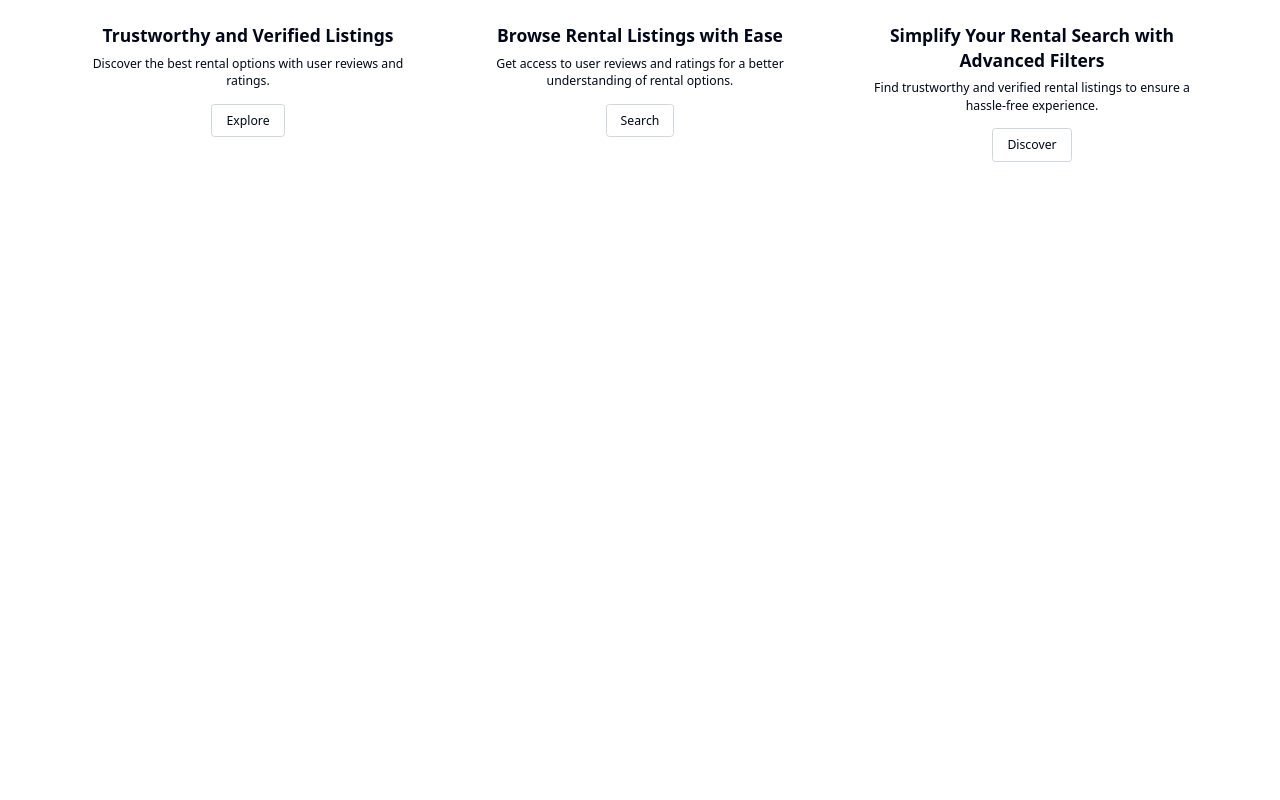
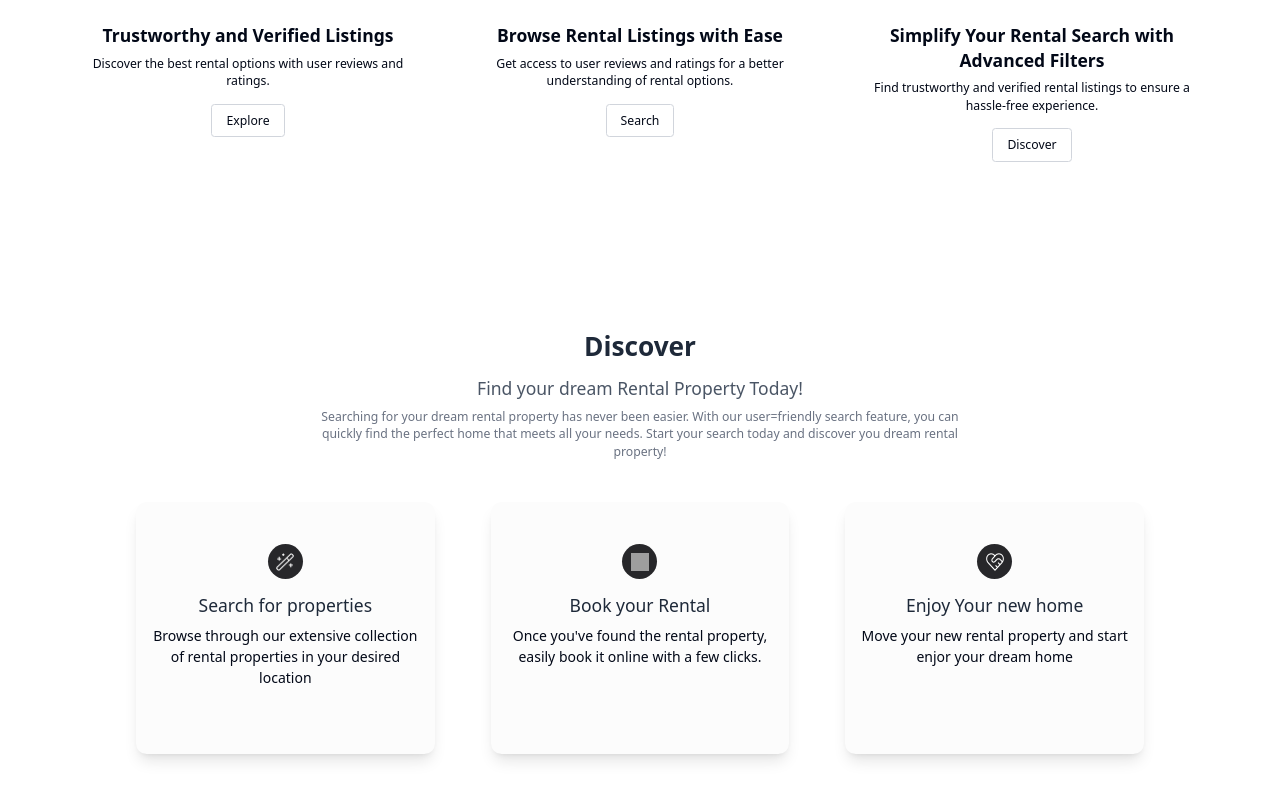
Before and after one commit to Nasir-buddy/real-state-next-application, a Next.js app in the folder client/: page /landing in a window 1280 px wide. Shown: the part 1200-2000 px from the top of the page. Before the commit the page ends 1446 px from the top, so only its background shows below. Built offline with nearby package versions, Linux system fonts and the light colour scheme; no server answers; grey boxes are pictures that could not be loaded.

Commit message:
completed the discover section

```diff
--- /dev/null
+++ b/client/src/app/(nondashboard)/landing/DiscoverSection.tsx
@@ -0,0 +1,99 @@
+"use client";
+import React from "react";
+import { motion } from "framer-motion";
+import Image from "next/image";
+import Link from "next/link";
+
+const DiscoverSection = () => {
+    const containerVariants = {
+        hidden: { opacity: 0 },
+        visible: {
+            opacity: 1,
+            transition: {
+                staggerChildren: 0.2,
+            },
+        },
+    };
+
+    const itemVariants = {
+        hidden: { opacity: 0, y: 20 },
+        visible: { opacity: 1, y: 0 },
+    };
+
+    return (
+        <motion.div
+            initial="hidden"
+            whileInView="visible"
+            viewport={{ once: true, amount: 0.8 }}
+            variants={containerVariants}
+            className="py-12 bg-white mb-16"
+        >
+            <div className="max-w-6xl xl:max-w-7xl mx-auto sm:px-8 lg:px-12 xl:px-16">
+                <motion.div
+                    variants={itemVariants}
+                    className="my-12 text-center"
+                >
+                    <h2 className="text-3xl font-semibold leading-tight text-gray-800">
+                        Discover
+                    </h2>
+                    <p className="mt-4 text-xl text-gray-600">
+                        Find your dream Rental Property Today!
+                    </p>
+                    <p className="mt-2 text-gray-500 max-w-3xl mx-auto">
+                        Searching for your dream rental property has never been easier. With our user=friendly search feature, you can quickly find the perfect home that meets all your needs. Start your search today and discover you dream rental property!
+                    </p>
+                </motion.div>
+                <div className="grid grid-cols-1 md:grid-cols-3 gap-8 lg:gap-12 xl:gap-16 text-center">
+                    {[
+                        {
+                            imageSrc: "/landing-icon-wand.png",
+                            title: "Search for properties",
+                            description: "Browse through our extensive collection of rental properties in your desired location"
+                        },
+                        {
+                            imageSrc: "/landing-icon-calender.png",
+                            title: "Book your Rental",
+                            description: "Once you've found the rental property, easily book it online with a few clicks."
+                        },
+                        {
+                            imageSrc: "/landing-icon-heart.png",
+                            title: "Enjoy Your new home",
+                            description: "Move your new rental property and start enjor your dream home"
+                        }
+                    ].map((card, index) => (
+                        <motion.div key={index} variants={itemVariants}>
+                            <DiscoverCard {...card} />
+                        </motion.div>
+                    ))}
+                </div>
+            </div>
+        </motion.div>
+    );
+};
+
+const DiscoverCard = ({
+    imageSrc,
+    title,
+    description,
+
+}: {
+    imageSrc: string;
+    title: string;
+    description: string;
+}) => (
+    <div className="px-4 py-12 shadow-lg rounded-xl bg-primary-50 md:h-72">
+        <div className="bg-primary-700 p-[0.6rem] rounded-full mb-4 h-10 w-10 mx-auto">
+            <Image
+                src={imageSrc}
+                width={30}
+                height={30}
+                className="w-full h-full"
+                alt={title}
+            />
+        </div>
+        <h3 className="mt-4 text-xl font-medium text-gray-800">{title}</h3>
+        <p className="mt-2 text-base test-gray-5000">{description}</p>
+    </div>
+);
+
+export default DiscoverSection;
--- a/client/src/app/(nondashboard)/landing/page.tsx
+++ b/client/src/app/(nondashboard)/landing/page.tsx
@@ -1,11 +1,13 @@
 import React from 'react'
 import HeroSection from './HeroSection'
 import FeatureSection from './FeatureSection'
+import DiscoverSection from './DiscoverSection'
 const page = () => {
   return (
     <div>
       <HeroSection />
       <FeatureSection />
+      <DiscoverSection />
     </div>
   )
 }
```
